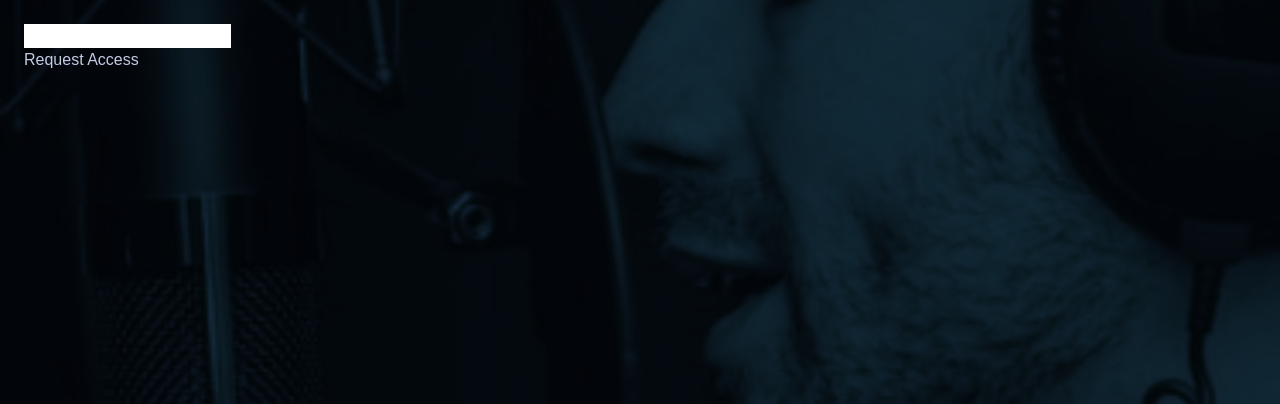
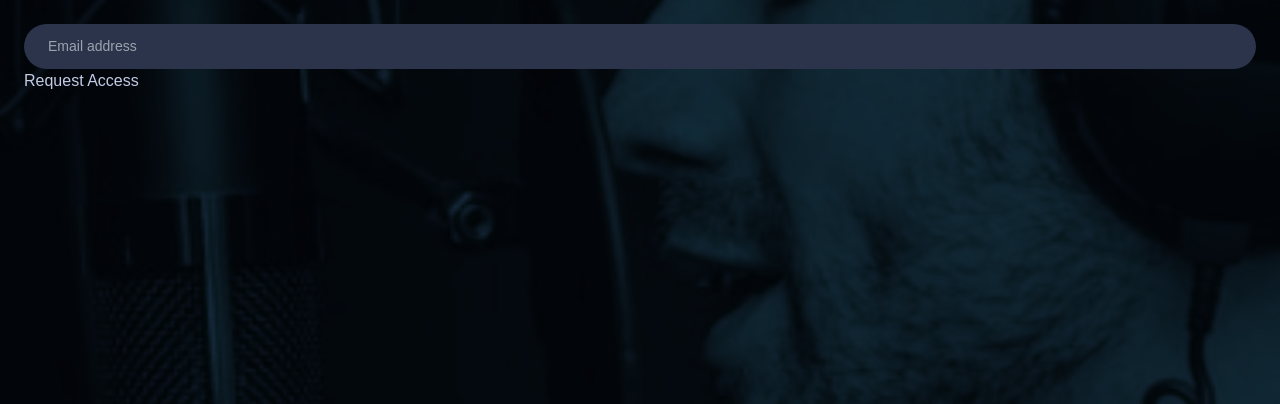
Before and after one commit to mdubelbeis/pod-request-access-landing-page, a website: page src/index.html in a window 1280 px wide. Shown: the part 396-800 px from the top of the page. Drawn offline with Linux system fonts and the light colour scheme; a web font is replaced by a local one.

Commit message:
styled email input

```diff
--- a/src/index.html
+++ b/src/index.html
@@ -111,8 +111,12 @@
         <section>
           <form>
             <div>
-              <label for="">
-                <input type="text" />
+              <label>
+                <input
+                  class="w-full rounded-full border-none py-3 px-6 text-[14px] bg-dark-blue-grey outline-0"
+                  type="email"
+                  placeholder="Email address"
+                />
               </label>
             </div>
             <div>
```
Also changed, not shown: dist/output.css.
